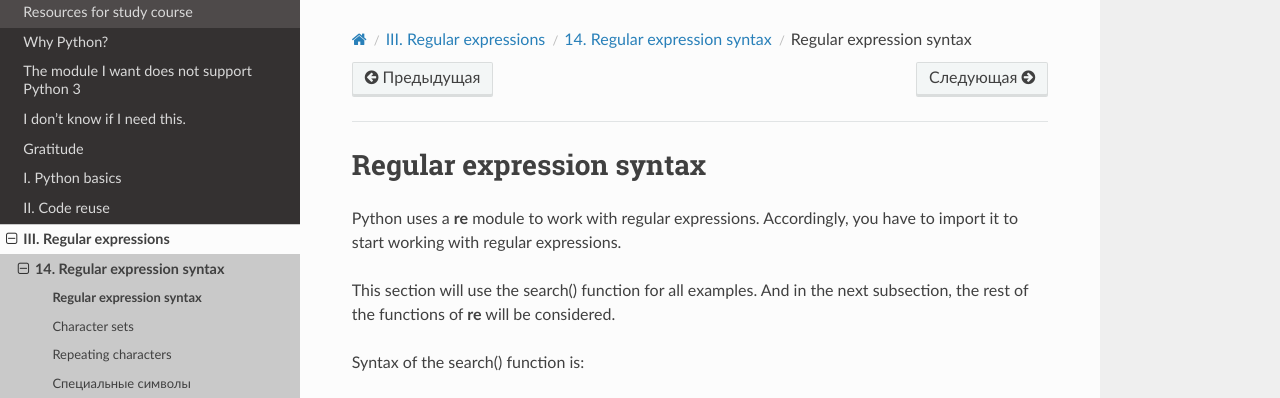
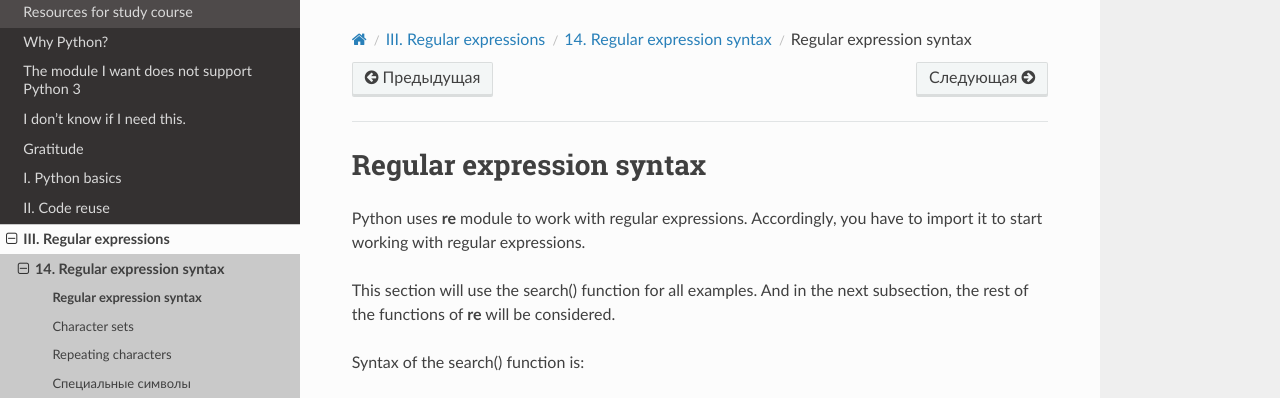
Before and after one commit to Aidar5/nattoeng, a Sphinx documentation site: the page built from docs/source/book/14_regex/README.rst, in a window 1280 px wide and 900 px high. Shown: the top 398 px of the window. Built offline with Sphinx 7.4.7 and the Read the Docs theme 2.0.0, drawn with Linux system fonts in a browser that asks for light colours; pages that are not in the unit, such as notebooks, are missing from menus.

```diff
--- a/docs/source/book/14_regex/README.rst
+++ b/docs/source/book/14_regex/README.rst
@@ -1,7 +1,7 @@
 Regular expression syntax
 ------------------------------
 
-Python uses a **re** module to work with regular expressions. Accordingly, you have to  import it to start working with regular expressions.
+Python uses **re** module to work with regular expressions. Accordingly, you have to  import it to start working with regular expressions.
 
 This section will use the search() function for all examples. And in the next subsection, the rest of the functions of **re** will be considered.
 
```
